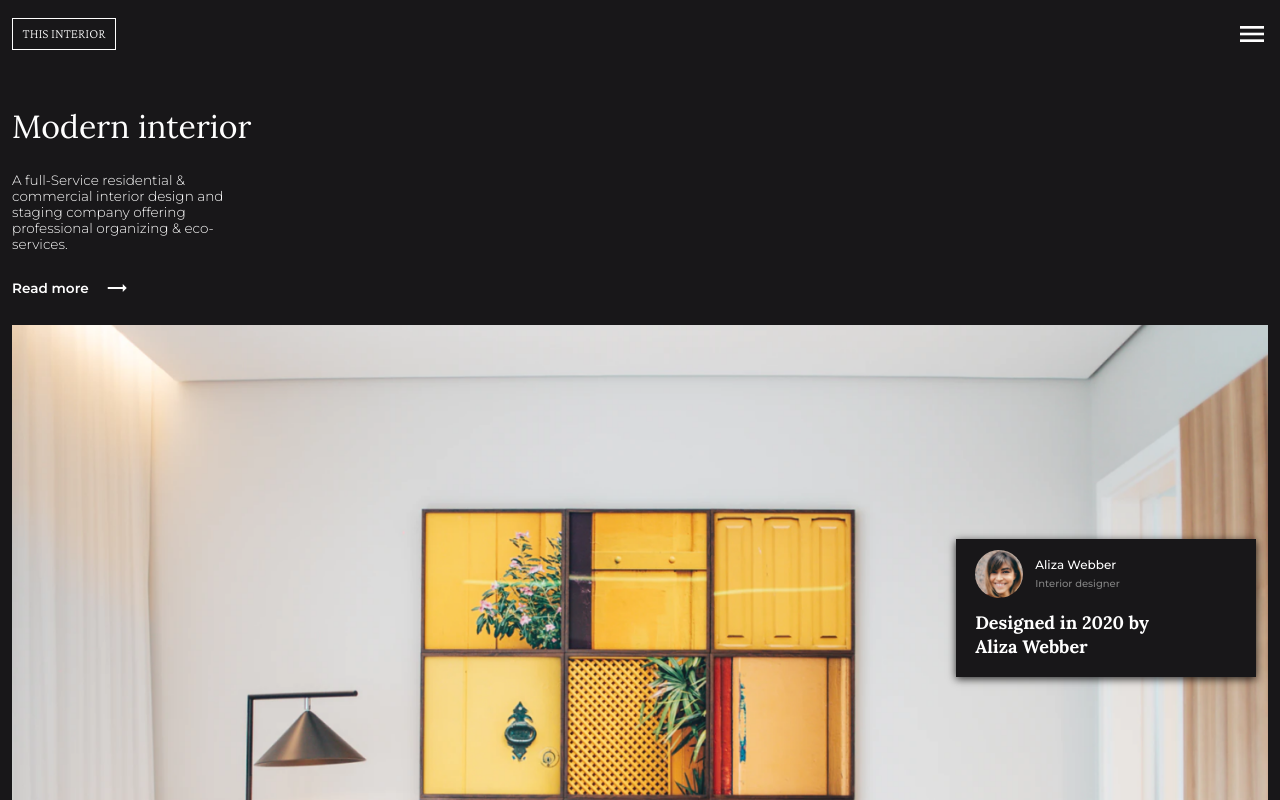
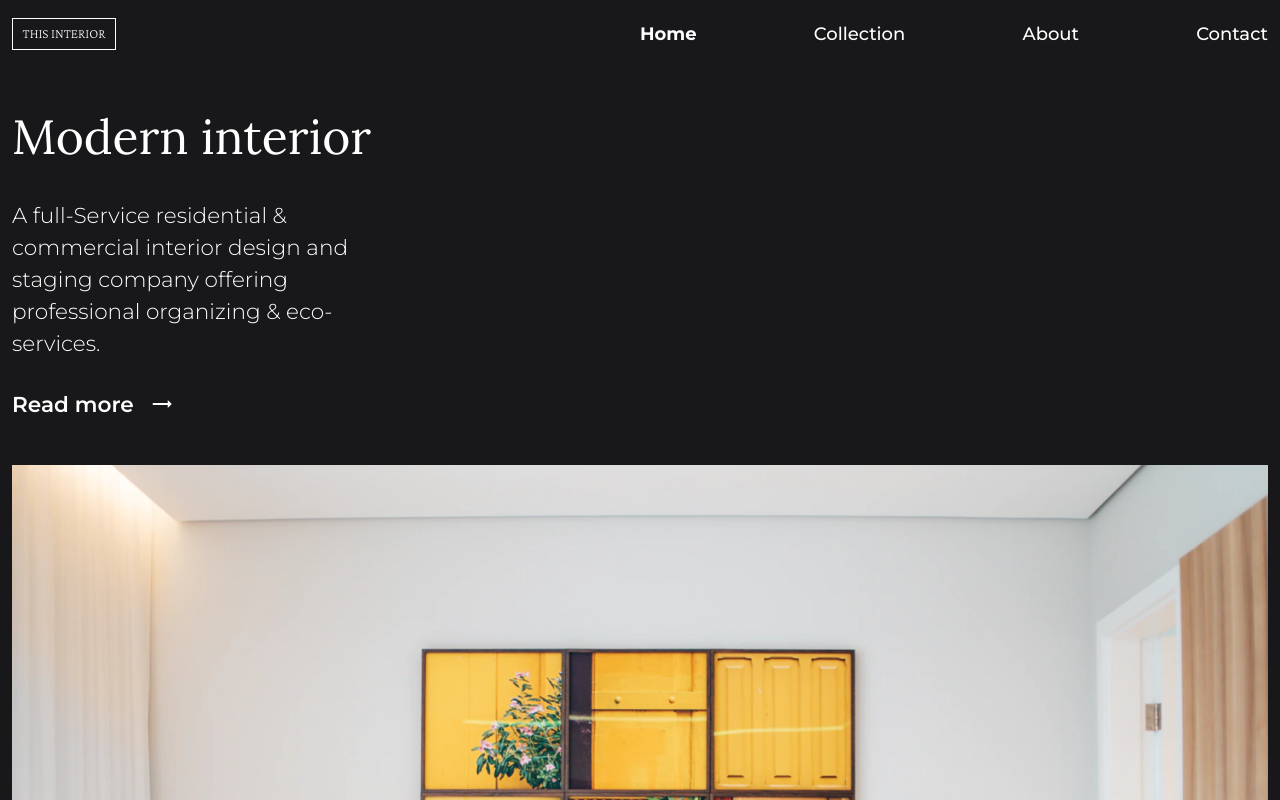
Before and after one commit to viictorcamposs/interior-consultant-devchallengesio, a plain HTML site: page index.html in a window 1280 px wide. Shown: the top 800 px of the page. Drawn offline with nearby package versions, Linux system fonts and the light colour scheme.

Commit message:
working with tablet screen size

```diff
--- a/index.css
+++ b/index.css
@@ -109,6 +109,30 @@ body {
     transition: 1s;
   }
 }
+@media (min-width: 500px) {
+  header i.material-icons {
+    display: none;
+  }
+  header nav {
+    position: initial;
+
+    width: 50%;
+    height: 2rem;
+  }
+  header nav ul {
+    opacity: 1;
+    flex-direction: row;
+
+    height: 100%;
+    width: 100%;
+
+    align-items: center;
+    justify-content: space-between;
+  }
+  header nav ul li + li {
+    margin: 0;
+  }
+}
 
 /* * MAIN STYLE */
 @media (min-width: 300px) {
@@ -215,6 +239,59 @@ body {
     padding-bottom: 1rem;
   }
 }
+@media (min-width: 500px) {
+  main {
+    margin-bottom: 2rem;
+  }
+  section .info-section h1 {
+    /* font-size: 2rem; */
+    font-size: 3rem;
+
+    /* margin-bottom: 1.55rem; */
+    margin-bottom: 2rem;
+  }
+  section .info-section p {
+    font-size: 1.35rem;
+    line-height: 2rem;
+
+    width: 22rem;
+    margin-bottom: 2rem;
+  }
+  section .info-section a {
+    font-size: 1.35rem;
+  }
+  section .design-section {
+    margin-top: 3rem;
+    height: 40rem;
+  }
+  section .designed-by {
+    width: 30rem;
+    height: 15rem;
+  }
+  section .designed-by div {
+    padding-left: 1.8rem;
+  }
+  section .designed-by .designed-by-info div {
+    padding-left: 1.5rem;
+  }
+  section .designed-by .designed-by-info img {
+    width: 5rem;
+    height: 5rem;
+  }
+  section .designed-by .designed-by-info div strong {
+    font-size: 1.2rem;
+  }
+  section .designed-by .designed-by-info div span {
+    font-size: 1rem;
+  }
+  section .designed-by div p {
+    font-size: 1.8rem;
+    line-height: 2.5rem;
+
+    width: 20rem;
+    padding-bottom: 2rem;
+  }
+}
 
 /* * FOOTER STYLE */
 @media (min-width: 300px) {
```
